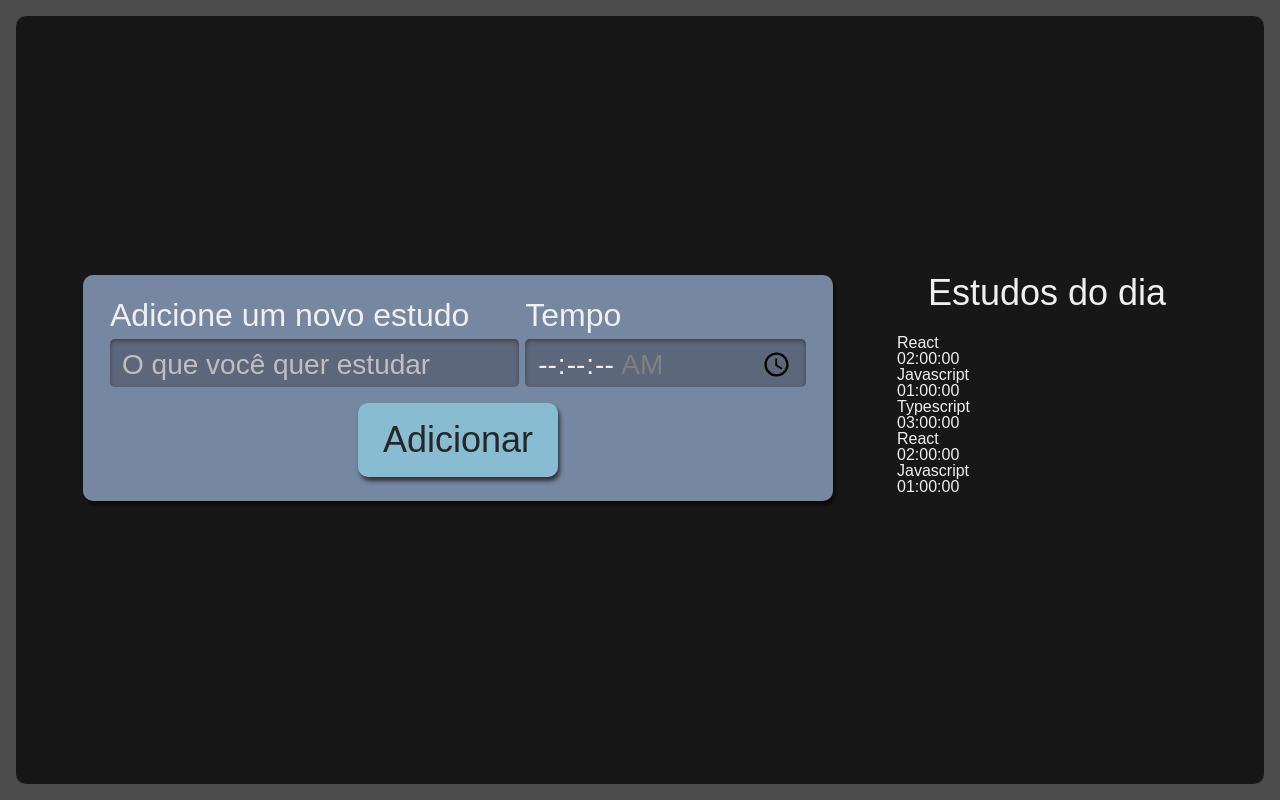
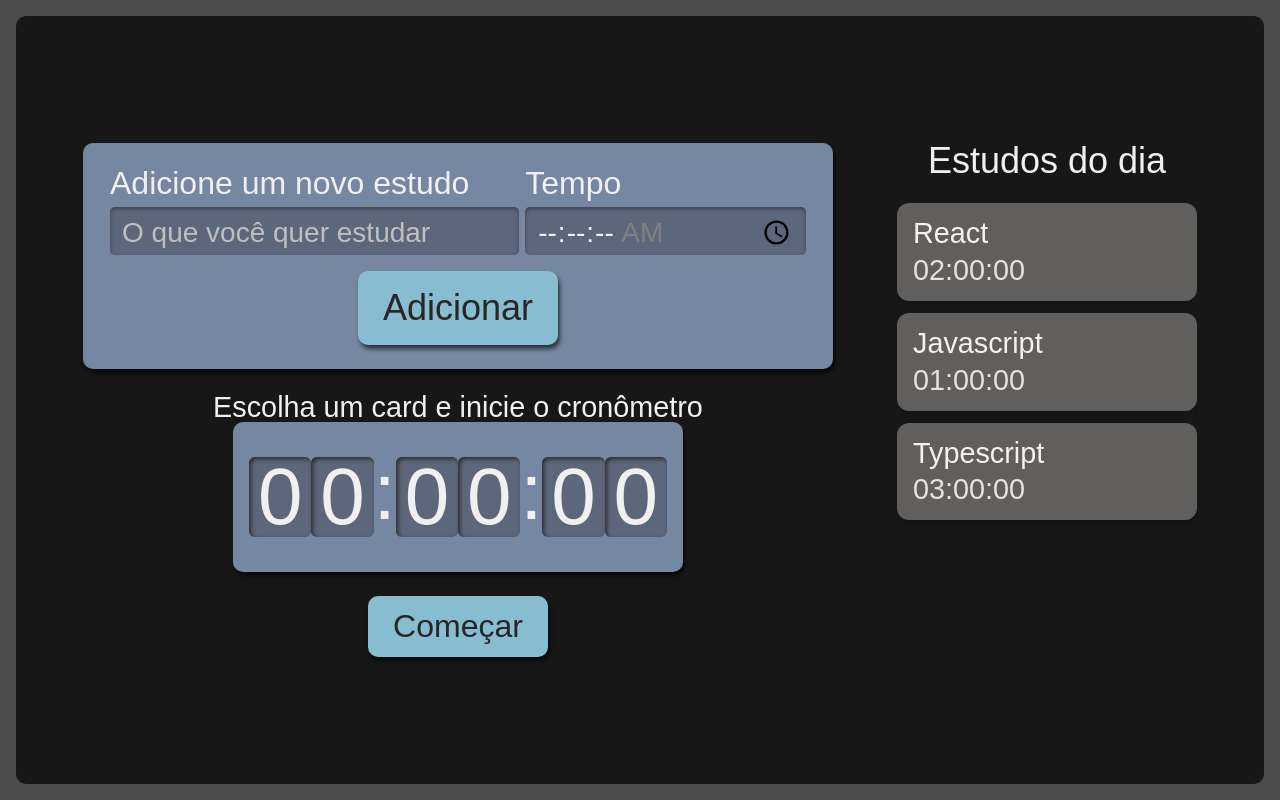
Before and after one commit to valentinaoliveira/Alura-React-Typescript, a React (Create React App) app: page / in a window 1280 px wide. Built offline with nearby package versions, Linux system fonts and the light colour scheme.

Commit message:
Add relogio e cronômetro

```diff
--- /dev/null
+++ b/src/components/Cronometro/Cronometro.module.scss
@@ -0,0 +1,66 @@
+$fonteCronometro: 2.5rem;  // Menor, como você pediu
+$fonteCronometroGrande: 5rem;
+
+.cronometro {
+  display: flex;
+  flex-direction: column;
+  align-items: center;
+  grid-area: cronometro;
+
+  .relogioWrapper {
+    align-items: center;
+    background-color: #7687A1;
+    border-radius: 10px;
+    box-shadow: 2px 4px 4px #0000009F;
+    box-sizing: border-box;
+    display: flex;
+    font-size: $fonteCronometro;
+    justify-content: center;  // Garante que o número fique centralizado horizontalmente
+    margin-bottom: 24px;
+    padding: 12px 8px;  // Padding reduzido para ajustar o box
+    width: 80%;  // Largura reduzida do box
+    height: 120px;  // Definindo uma altura fixa para o box, o que ajuda no alinhamento
+    text-align: center;  // Garantindo que o texto fique centralizado
+  }
+
+  .titulo {
+    font-size: 1.8rem;
+  }
+
+  button {
+    background-color: #88bcd1;
+    border-radius: 10px;
+    box-shadow: 2px 4px 4px #0000009F;
+    color: #272626;
+    cursor: pointer;
+    font-size: 1.25rem;
+    padding: 12px;
+    width: 130px;
+
+    &:active {
+      background-color: #7CA6B7;
+      box-shadow: 2px 2px 4px #0000009F inset;
+      cursor: auto;
+    }
+  }
+
+  @media screen and (min-width: 1280px) {
+    .relogioWrapper {
+      font-size: $fonteCronometroGrande;
+      padding: 20px 16px;
+      width: 60%;
+      height: 150px;  // Aumentando um pouco a altura para telas grandes
+    }
+
+    p {
+      font-size: 1.8rem;
+    }
+
+    button {
+      grid-column-start: span 2;
+      justify-self: center;
+      width: 180px;
+      font-size: 2rem;
+    }
+  }
+}
--- /dev/null
+++ b/src/components/Cronometro/Relogio/Relogio.module.scss
@@ -0,0 +1,51 @@
+.relogioWrapper {
+    align-items: center;
+    background-color: #7687A1;
+    border-radius: 10px;
+    box-shadow: 2px 4px 4px #0000009F;
+    box-sizing: border-box;
+    display: flex;
+    justify-content: center;
+    padding: 12px 8px;
+    width: 80%;
+    transform: translateY(-10px); // Sobe o bloco dos números
+  }
+
+  .relogioNumero {
+    background-color: #5D677C;
+    box-shadow: 2px 2px 4px #2B2B2B inset;
+    border-radius: 6px;
+
+    display: flex;
+    align-items: center;
+    justify-content: center;
+
+    font-size: 2.5rem;
+    height: 2.5rem;
+    width: 2.2rem;
+    padding: 0;
+    line-height: 1;
+    text-align: center;
+  }
+
+  .relogioDivisao {
+    height: 2.8rem;
+  }
+
+  @media screen and (min-width: 1280px) {
+    .relogioWrapper {
+      padding: 20px 16px;
+      width: 60%;
+      transform: translateY(-20px); // Sobe mais em telas grandes
+    }
+
+    .relogioNumero {
+      font-size: 5rem;
+      height: 5rem;
+      width: 4.5rem;
+    }
+
+    .relogioDivisao {
+      height: 5.6rem;
+    }
+  }
--- /dev/null
+++ b/src/components/Cronometro/Relogio/index.tsx
@@ -0,0 +1,17 @@
+import React from "react"
+import style from "./Relogio.module.scss"
+
+export default function Relogio() {
+    return(
+        <>
+        <span className={style.relogioNumero}>0</span>
+        <span className={style.relogioNumero}>0</span>
+        <span className={style.relogioDivisao}>:</span>
+        <span className={style.relogioNumero}>0</span>
+        <span className={style.relogioNumero}>0</span>
+        <span className={style.relogioDivisao}>:</span>
+        <span className={style.relogioNumero}>0</span>
+        <span className={style.relogioNumero}>0</span>
+        </>
+    )
+}
--- /dev/null
+++ b/src/components/Cronometro/index.tsx
@@ -0,0 +1,19 @@
+import Botao from "../Button";
+import  Relogio  from "./Relogio";
+import style from "./Cronometro.module.scss";
+
+export function Cronometro() {
+    return (
+        <div className={style.cronometro}>
+            <p className={style.titulo}> Escolha um card e inicie o cronômetro</p>
+
+            <div className={style.relogioWrapper}>
+                <Relogio />
+            </div>
+
+            <Botao>
+                Começar
+            </Botao>
+        </div>
+    )
+}
--- a/src/components/Lista/Lista.module.scss
+++ b/src/components/Lista/Lista.module.scss
@@ -10,12 +10,15 @@
   ul {
     max-height: 350px;
     overflow-y: scroll;
-  	scrollbar-width: thin;
+    scrollbar-width: thin;
+
+    li {
+      list-style: none;
+    }
   }
 
-  @media screen and (min-width:1280px) {
-
-    h2{
+  @media screen and (min-width: 1280px) {
+    h2 {
       text-align: center;
       font-size: 2.25rem;
       margin-bottom: 24px;
@@ -29,47 +32,30 @@
 }
 
 .item {
-  background-color: #4D4D4D;
-  border-radius: 8px;
-  box-shadow: 2px 4px 4px #0000009F;
-  padding: 12px;
-  margin-bottom: 8px;
+  background-color: #615e5e;
+  border-radius: 12px;
+  box-shadow: 0 2px 6px rgba(0, 0, 0, 0.2);
+  padding: 16px;
+  margin-bottom: 12px;
   position: relative;
   cursor: pointer;
+  transition: background-color 0.3s ease;
 
   h3 {
     margin-bottom: 8px;
-    word-break: break-all;
+    word-break: break-word;
+    color: #f6f0f0;
   }
 
   span {
-    color: #D0D0D0;
+    color: #e8e0e0;
   }
 
-  @media screen and (min-width:1280px) {
+  &:hover {
+    background-color: #d5d5d5;
+  }
+
+  @media screen and (min-width: 1280px) {
     font-size: 1.8rem;
   }
 }
-
-.itemSelecionado {
-  background-color: #292929;
-  box-shadow: 2px 4px 4px #0000009F inset;
-}
-
-.itemCompletado {
-  background-color: #566F42;
-  cursor: auto;
-
-  .concluido {
-    display: block;
-    background-image: url('../../../img/check-mark.svg');
-    background-repeat: no-repeat;
-    background-size: 38px 38px;
-    position: absolute;
-    top: 50%;
-    right: 12px;
-    transform: translateY(-50%);
-    width: 42px;
-    height: 43px;
-  }
-}
--- a/src/components/Lista/index.tsx
+++ b/src/components/Lista/index.tsx
@@ -1,46 +1,26 @@
 import React from "react";
-import style from'./Lista.module.scss';
+import style from './Lista.module.scss';
 
-function Lista (){
-    const tarefas  = [{
-        tarefa: 'React',
-        tempo:'02:00:00'
-    }, {
-        tarefa: 'Javascript',
-        tempo: '01:00:00'
-    }, {
-        tarefa: 'Typescript',
-        tempo: '03:00:00'
-    }
-    ]
-    return(
+function Lista () {
+    const tarefas = [
+        { tarefa: 'React', tempo: '02:00:00' },
+        { tarefa: 'Javascript', tempo: '01:00:00' },
+        { tarefa: 'Typescript', tempo: '03:00:00' }
+    ];
+
+    return (
         <aside className={style.listaTarefas}>
             <h2>Estudos do dia</h2>
             <ul>
-                {tarefas.map((item, index) =>(
-                        <li key={index} className="item">
-                            <h3>{item.tarefa}</h3>
-                            <span>{item.tempo}</span>
-                        </li>
+                {tarefas.map((item, index) => (
+                    <li key={index} className={style.item}>
+                        <h3>{item.tarefa}</h3>
+                        <span>{item.tempo}</span>
+                    </li>
                 ))}
-                <li>
-                    <h3>
-                        React
-                    </h3>
-                    <span>
-                        02:00:00
-                    </span>
-                </li>
-                <li>
-                    <h3>
-                        Javascript
-                    </h3>
-                    <span>
-                        01:00:00
-                    </span>
-                </li>
             </ul>
         </aside>
-    )
+    );
 }
+
 export default Lista;
--- a/src/pages/App.tsx
+++ b/src/pages/App.tsx
@@ -4,6 +4,7 @@ import logo from './logo.svg';
 import Formulario from '../components/Formulario';
 import Lista from '../components/Lista';
 import style from  '../pages/App.module.scss';
+import { Cronometro } from '../components/Cronometro';
 
 
 function App() {
@@ -11,6 +12,7 @@ function App() {
     <div className={style.AppStyle}>
           <Formulario />
           <Lista />
+          <Cronometro />
     </div>
   );
 }
```
Also changed, not shown: 1 other file (tests, documents, lock files or other folders).
